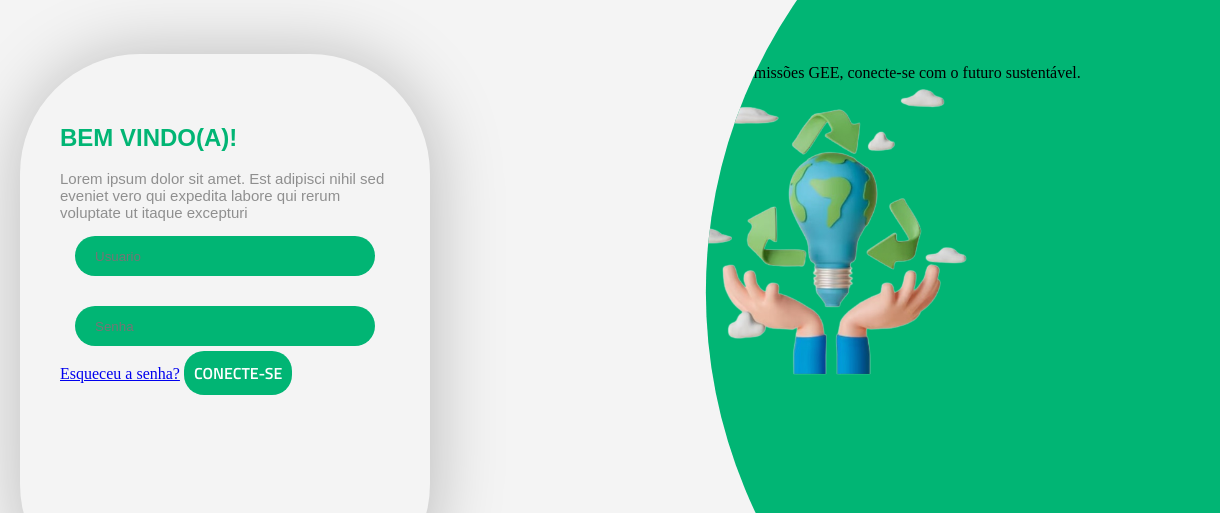
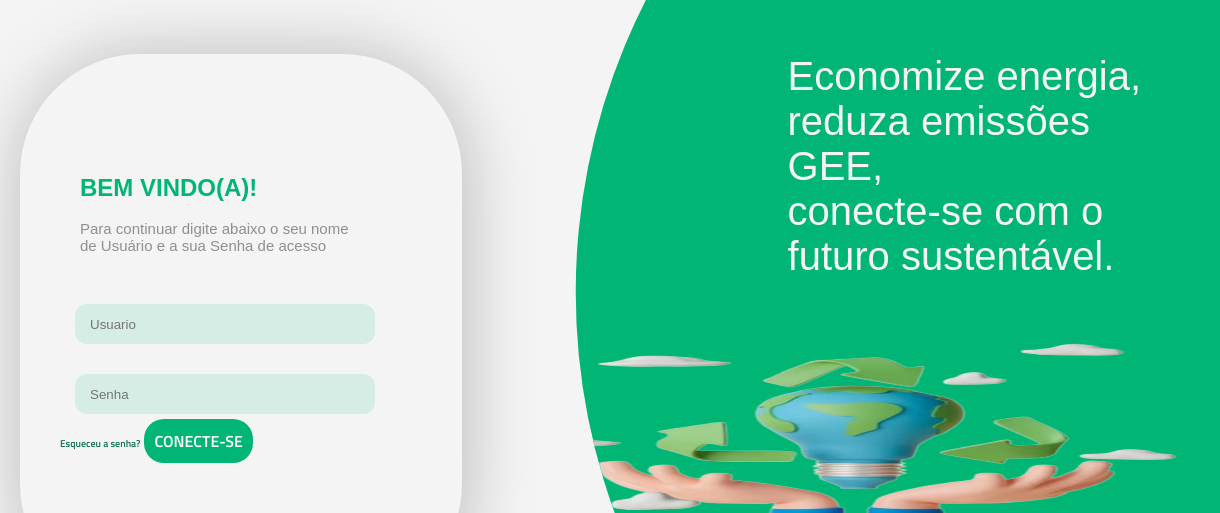
Before and after one commit to JannaMP/LoginSASC, a plain HTML site: page LoginSasc/Login/Index.html in a window 1280 px wide. Shown: the top 513 px of the page, 60-1280 px from the left. Drawn offline with Linux system fonts and the light colour scheme; a web font is replaced by a local one.

Commit message:
Atualização realizadas no Login

```diff
--- a/LoginSasc/Login/Index.html
+++ b/LoginSasc/Login/Index.html
@@ -32,14 +32,14 @@
 
             <div class="login_usuario">
                 <h2> Bem vindo(a)! </h2> <br>
-                <p class="slogan_1">Lorem ipsum dolor sit amet. Est adipisci nihil sed eveniet vero qui expedita labore qui rerum voluptate ut itaque excepturi</p>
+                <p class="slogan_1">Para continuar digite abaixo o seu nome <br> de  Usuário e a sua Senha de acesso</p>
 
                 <div class="informacoes_usuario">
 
 
-                <input class="inputs" type="text" placeholder="Usuario">
+                <input class="inputs usuario" type="text" placeholder="Usuario">
 
-                <input class="inputs" type="password" placeholder="Senha">
+                <input class="inputs senha" type="password" placeholder="Senha">
 
                 <a  class="btn_senha" href="#">Esqueceu a senha?</a>
                 <a class="btn_login" href="#">Conecte-se</a>
@@ -54,7 +54,7 @@
                <section class="banner">
 
                     <div class="banner_conteudo">
-                    <p class="banner_txt"> Economize energia, reduza emissões GEE, conecte-se com o futuro sustentável.</p>
+                    <p class="banner_txt"> Economize energia, <br> reduza emissões GEE, <br> conecte-se com o futuro sustentável.</p>
                     <img class="img_lampada" src="../img/lampada.png" alt="lampada">
                 </div>
                </section>
--- a/LoginSasc/Login/Style.css
+++ b/LoginSasc/Login/Style.css
@@ -18,25 +18,18 @@
 .logo{
     width: 50px;
     margin-left: 3px;
-
-
 }
 
 
 body{
     background-color: var(--branco);
     height: 100%;
-
-
 }
 
 
 .login{
-
     display: flex;
     justify-content: space-between;
-
-
 }
 
 
@@ -45,27 +38,18 @@ body{
     box-shadow: 2px 2px 70px rgba(0, 0, 0, 0.25);
     border-radius: 120px;
 
-
-    padding: 40px 40px;
+    padding: 40px;
     width: 450px ;
     height: 550px;
-
-
-
-
-
-
-
-
-
 }
 
 
 h2{
     font-family: var(--font1);
     color: var(--verde);
-    padding-top: 30px;
+    padding-top: 80px;
     text-transform: uppercase;
+    margin-left: 20px;
 }
 
 
@@ -73,35 +57,28 @@ h2{
     font-size: 15px;
     font-family: var(--font1);
     color: var(--cinza_icons);
-
+    margin-left: 20px;
 }
 
 
-/*.login_usuario{
-    display: flex;
-    flex-direction: column;
-    margin-top: 100px;
-} */
-
-
-
 .inputs{
-    background-color:var(--verde);
+    background-color:#01b57421;
     border: none;
     height:40px;
     width: 300px;
-    border-radius: 60px;
-    padding: 20px;
+    border-radius: 12px;
+    padding: 15px;
     margin: 15px;
+}
+
+.usuario{
+    margin-top: 50px;
+}
 
 
-}
+.btn_login{
 
-.btn_login{
-	width: 50%;
-    height: 50px;
     padding: 10px;
-	margin: 0 auto;
 	border-radius: 20px;
 	border: none;
     font-family: var(--font2);
@@ -109,32 +86,47 @@ h2{
     text-decoration: none;
 	color: #fff;
 	background: var(--verde);
-
-}
-
-.banner{
-    background-color: var(--verde);
-    clip-path: circle(70.5% at 100% 45%);
-
-height: 663px;
-margin-top: -60px;
-width: 3000px;
-
+    margin-top: 20px;
 
 
 }
 
+.btn_senha{
+    text-decoration: none;
+    font-family: var(--font2);
+    color: #11724F;
+    font-size: 10px;
+    text-align: right;
+    margin-top: -30px;
+
+
+}
+
+
+.banner{
+    background-color: var(--verde);
+    clip-path: circle(90.5% at 100% 45%);
+    margin-top: -60px;
+    height: 663px;
+}
+
 .banner_conteudo{
-
     display: flex;
     flex-direction: column;
-    margin: 70px;
+}
 
+.banner_txt{
+    font-size: 40px;
+    color: var(--branco);
+    font-family: var(--font1);
+
+    padding: 60px;
+    margin-left: 35%;
     display: flex;
-    align-items: center;
 }
 
 .img_lampada{
-    height: 300px;
+    height: 200px;
+
 
 }
```
